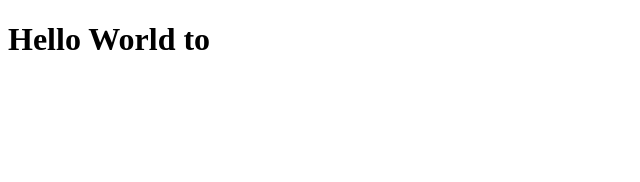
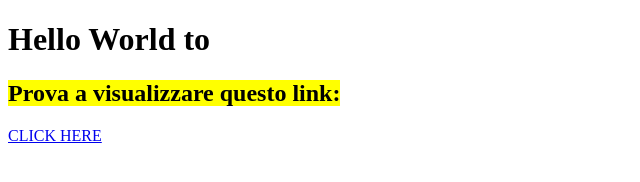
Before and after one commit to benrig2533/benrig2533.github.io, a plain HTML site: page index.html in a window 1280 px wide. Shown: the whole page, without its empty margins (0-640 px from the left). Drawn offline with Linux system fonts and the light colour scheme.

Commit message:
modifica principale

```diff
--- a/index.html
+++ b/index.html
@@ -4,6 +4,9 @@
 
 </head>
 <body>
-   <h1>Hello World to</h1>
+  <h1>Hello World to</h1>
+  <h2><mark>Prova a visualizzare questo link: </mark></h2>
+  <a href="esercitazione 1/hummus.html" target="_self">CLICK HERE</a>
+
 </body>
 </html>
```
